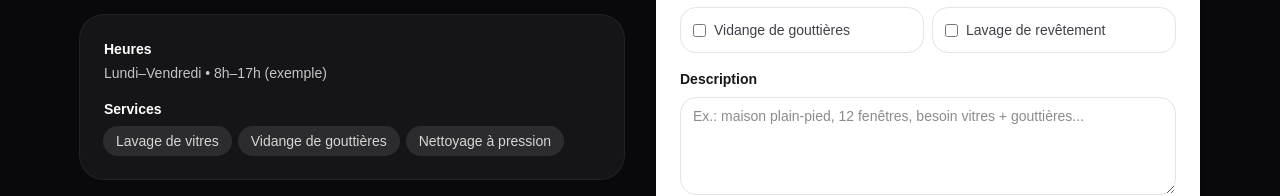
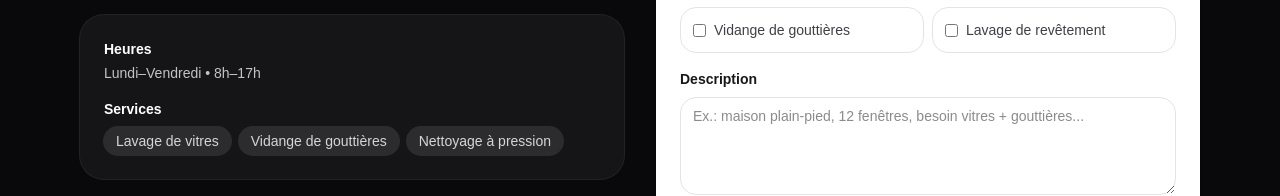
Before and after one commit to servicesmrben-wq/mrben-site1, a Next.js app: page / in a window 1280 px wide. Shown: the part 4058-4254 px from the top of the page. Built offline with nearby package versions, Linux system fonts and the light colour scheme.

Commit message:
Remove example text from hours

```diff
--- a/app/MrBenRedesignPreview.jsx
+++ b/app/MrBenRedesignPreview.jsx
@@ -170,7 +170,7 @@ const i18n = {
     phone: "Téléphone",
     email: "Courriel",
     hours: "Heures",
-    hoursText: "Lundi–Vendredi • 8h–17h (exemple)",
+    hoursText: "Lundi–Vendredi • 8h–17h",
     services: "Services",
 
     formT: "Demande en ligne",
@@ -299,7 +299,7 @@ const i18n = {
     phone: "Phone",
     email: "Email",
     hours: "Hours",
-    hoursText: "Mon–Fri • 8am–5pm (example)",
+    hoursText: "Mon–Fri • 8am–5pm",
     services: "Services",
 
     formT: "Online request",
```
